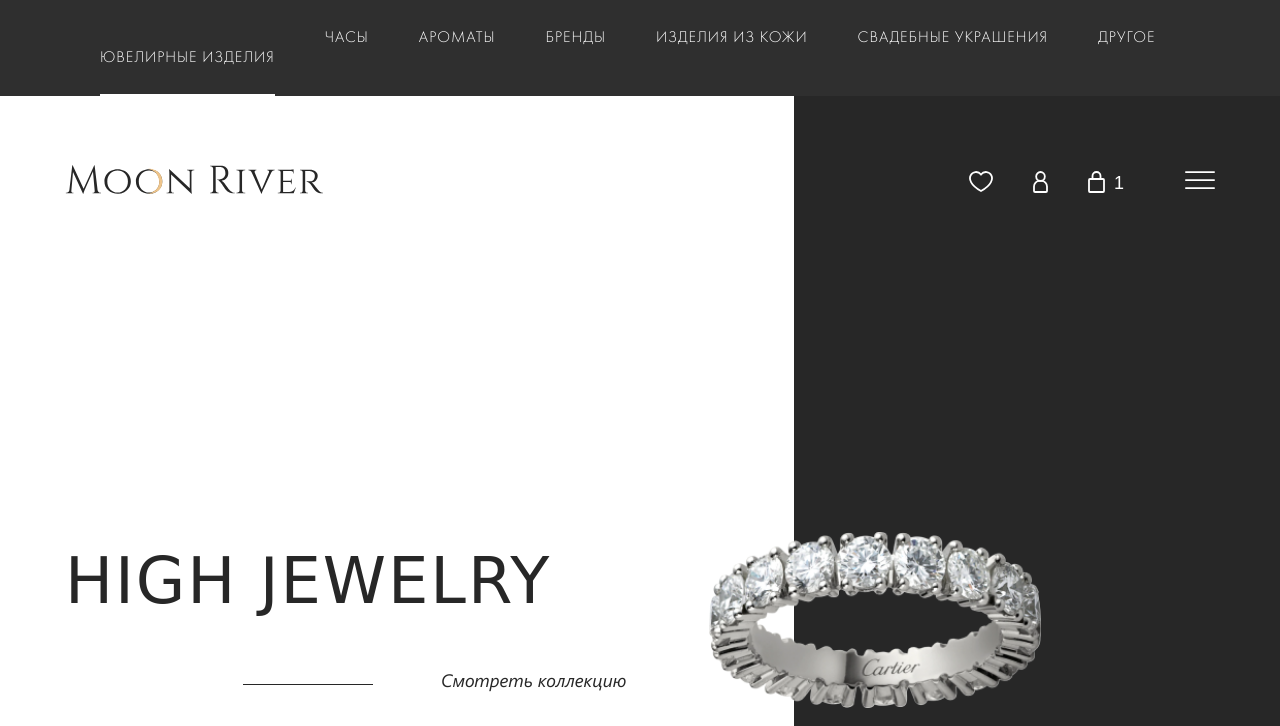
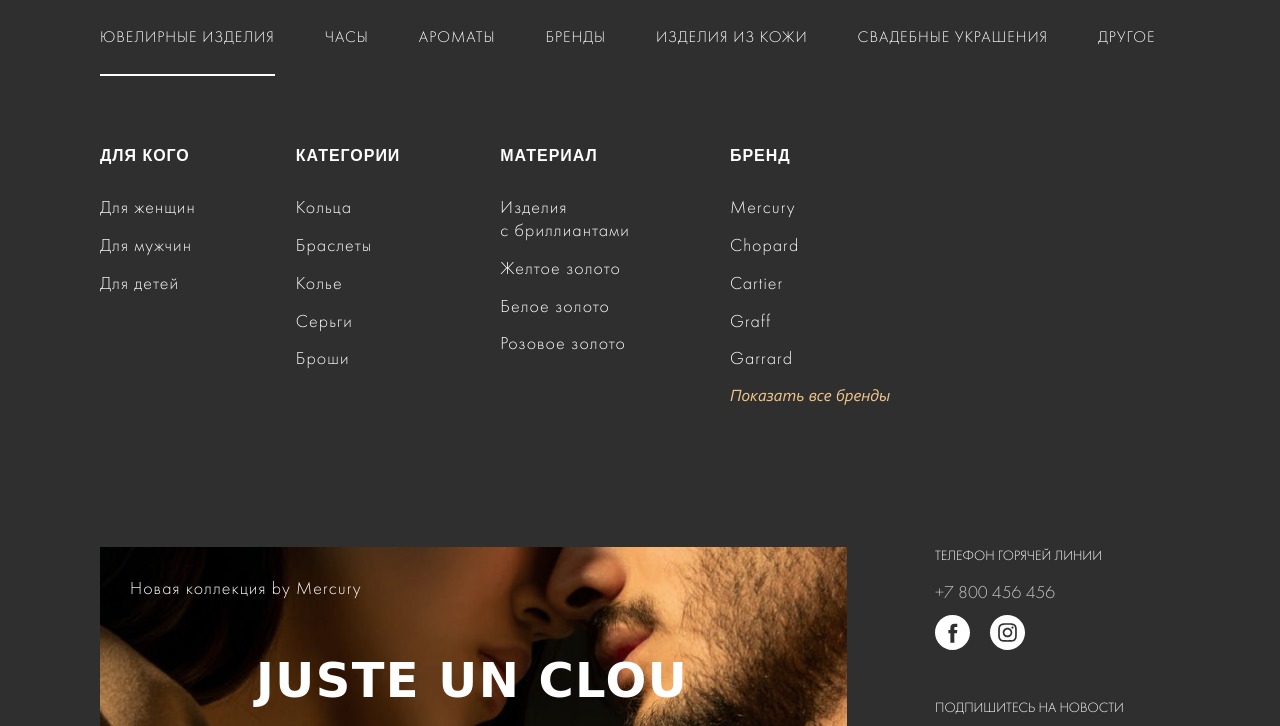
Before and after one commit to purpoison/jewelry-website, a plain HTML site: page index.html in a window 1280 px wide. Both pictures are taken after a click on the link "ЮВЕЛИРНЫЕ ИЗДЕЛИЯ". Shown: the top 726 px of the page. Drawn offline with nearby package versions, Linux system fonts and the light colour scheme; a web font is replaced by a local one.

Commit message:
menu button

```diff
--- a/css/style.css
+++ b/css/style.css
@@ -12,7 +12,7 @@ li {
   max-width: 1150px;
   padding: 0 15px;
 }
-.sub-menu {
+.hide {
   display: none;
 }
 .wraper {
--- a/index.html
+++ b/index.html
@@ -20,7 +20,8 @@
             <div class="wraper">
                 <nav class="main-menu">
                     <ul class="main-menu-list">
-                        <li class="active-page"><a href="#" class="main-menu-link assortment">Ювелирные изделия</a></li>
+                        <li class="active-page"><a href="#" class="main-menu-link assortment-btn">Ювелирные изделия</a>
+                        </li>
                         <li><a href="#" class="main-menu-link">часы</a></li>
                         <li><a href="#" class="main-menu-link">ароматы</a></li>
                         <li><a href="#" class="main-menu-link">бренды</a></li>
@@ -29,7 +30,7 @@
                         <li><a href="#" class="main-menu-link">другое</a></li>
                     </ul>
                 </nav>
-                <div class="sub-menu">
+                <div class="sub-menu hide">
                     <div class="sub-menu-wrap">
                         <div class="sub-menu-item">
                             <h3>Для кого</h3>
--- a/script/script.js
+++ b/script/script.js
@@ -12,6 +12,16 @@ $(document).ready(function () {
     e.preventDefault();
     console.log($(this));
   });
-  let subMenu = document.getElementsByClassName("sub-menu");
+  const subMenu = document.querySelector(".sub-menu");
   console.log(subMenu);
+  const assortment = document.querySelector(".assortment-btn");
+  console.log(assortment);
+  assortment.addEventListener("click", (e) => {
+    console.log("hello");
+    if (subMenu.classList.contains("hide")) {
+      subMenu.classList.remove("hide");
+    } else {
+      subMenu.classList.add("hide");
+    }
+  });
 });
```
